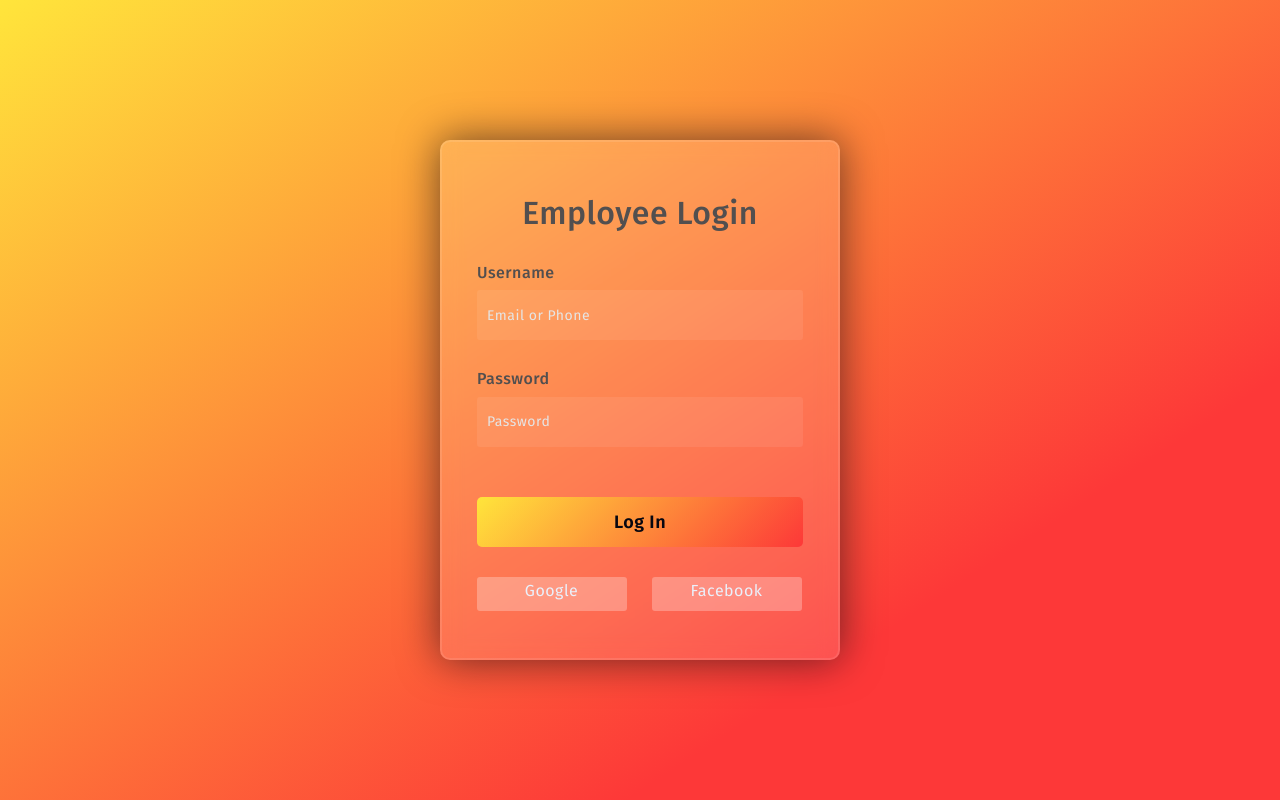
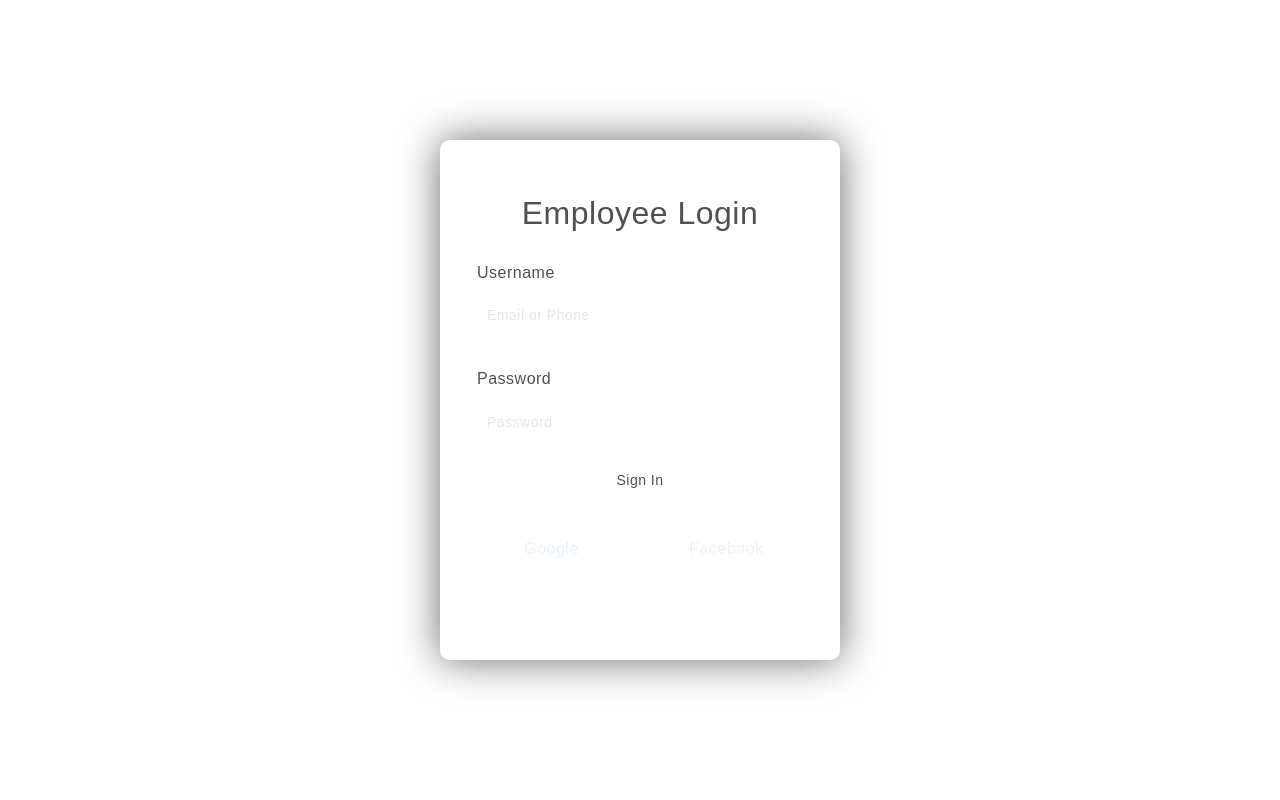
Before and after one commit to thyaaneshwars/hospital-management-system-using-facial-recognition, a Flask app: page /login in a window 1280 px wide. Run offline with Flask 2, Linux system fonts and the light colour scheme; some libraries are stand-ins or nearby versions.

Commit message:
Update login.html

```diff
--- a/templates/login.html
+++ b/templates/login.html
@@ -1,71 +1,80 @@
 <!DOCTYPE html>
-<html lang="en" >
+<html lang="en">
+
 <head>
 	<meta charset="UTF-8">
 	<title></title>
 	<meta name="viewport"
-      content="width=device-width, user-scalable=no, initial-scale=1.0, maximum-scale=1.0, minimum-scale=1.0"><link rel="stylesheet" href="https://cdnjs.cloudflare.com/ajax/libs/normalize/5.0.0/normalize.min.css">
-<link rel='stylesheet' href='https://cdnjs.cloudflare.com/ajax/libs/Swiper/4.3.5/css/swiper.min.css'><link rel="stylesheet" href="./style.css">
+		content="width=device-width, user-scalable=no, initial-scale=1.0, maximum-scale=1.0, minimum-scale=1.0">
+	<link rel="stylesheet" href="https://cdnjs.cloudflare.com/ajax/libs/normalize/5.0.0/normalize.min.css">
+	<link rel='stylesheet' href='https://cdnjs.cloudflare.com/ajax/libs/Swiper/4.3.5/css/swiper.min.css'>
+	<link rel="stylesheet" href="{{ url_for('static', filename='style.css') }}">
 	<style media="screen">
 		*,
 		*:before,
-*:after{
+		*:after {
 			padding: 0;
 			margin: 0;
 			box-sizing: border-box;
 		}
-form{
+
+		form {
 			height: 520px;
 			width: 400px;
-background-color: rgba(255,255,255,0.13);
+			background-color: rgba(255, 255, 255, 0.13);
 			position: absolute;
-transform: translate(-50%,-50%);
+			transform: translate(-50%, -50%);
 			top: 50%;
 			left: 50%;
 			border-radius: 10px;
 			backdrop-filter: blur(10px);
-border: 2px solid rgba(255,255,255,0.1);
-box-shadow: 0 0 40px rgba(8,7,16,0.6);
+			border: 2px solid rgba(255, 255, 255, 0.1);
+			box-shadow: 0 0 40px rgba(8, 7, 16, 0.6);
 			padding: 50px 35px;
 		}
-form *{
+
+		form * {
 			font-family: 'Fira Sans', sans-serif;
 			color: #524f4f;
 			letter-spacing: 0.5px;
 			outline: none;
 			border: none;
 		}
-form h3{
+
+		form h3 {
 			font-size: 32px;
 			font-weight: 500;
 			line-height: 42px;
 			text-align: center;
 		}
 
-label{
+		label {
 			display: block;
 			margin-top: 30px;
 			font-size: 16px;
 			font-weight: 500;
 		}
-input{
+
+		input {
 			display: block;
 			height: 50px;
 			width: 100%;
-background-color: rgba(255,255,255,0.07);
+			background-color: rgba(255, 255, 255, 0.07);
 			border-radius: 3px;
 			padding: 0 10px;
 			margin-top: 8px;
 			font-size: 14px;
 			font-weight: 300;
 		}
-::placeholder{
+
+		::placeholder {
 			color: #e5e5e5;
 		}
-button{
+
+		button {
 			margin-top: 50px;
 			width: 100%;
-background: linear-gradient(135deg,  #FFE53B , #fd3838 );
+			background: linear-gradient(135deg, #FFE53B, #fd3838);
 			color: #080710;
 			padding: 15px 0;
 			font-size: 18px;
@@ -73,49 +82,55 @@
 			border-radius: 5px;
 			cursor: pointer;
 		}
-.social{
+
+		.social {
 			margin-top: 30px;
 			display: flex;
 		}
-.social div{
+
+		.social div {
 			background: red;
 			width: 150px;
 			border-radius: 3px;
 			padding: 5px 10px 10px 5px;
-background-color: rgba(255,255,255,0.27);
+			background-color: rgba(255, 255, 255, 0.27);
 			color: #eaf0fb;
 			text-align: center;
 		}
-.social div:hover{
-background-color: rgba(255,255,255,0.47);
+
+		.social div:hover {
+			background-color: rgba(255, 255, 255, 0.47);
 		}
-.social .fb{
+
+		.social .fb {
 			margin-left: 25px;
 		}
-.social i{
+
+		.social i {
 			margin-right: 4px;
 		}
-
 	</style>
 </head>
+
 <body>
-  <form>
+	{% if error %}
+	<div style="color:red;">{{ error }}</div>
+	{% endif %}
+	<form method="POST" action="/login">
 		<h3>Employee Login</h3>
-
 		<label for="username">Username</label>
-    <input type="text" placeholder="Email or Phone" id="username">
-
+		<input type="text" placeholder="Email or Phone" id="username" name="username">
 		<label for="password">Password</label>
-    <input type="password" placeholder="Password" id="password">
-
-    <button>Log In</button>
+		<input type="password" placeholder="Password" id="password" name="password">
+		<input type="submit" class="button" value="Sign In">
 		<div class="social">
-      <div class="go"><i class="fab fa-google"></i>  Google</div>
-      <div class="fb"><i class="fab fa-facebook"></i>  Facebook</div>
+			<div class="go"><i class="fab fa-google"></i> Google</div>
+			<div class="fb"><i class="fab fa-facebook"></i> Facebook</div>
 		</div>
 	</form>
 	<script src='https://cdnjs.cloudflare.com/ajax/libs/jquery/3.3.1/jquery.min.js'></script>
-<script src='https://cdnjs.cloudflare.com/ajax/libs/Swiper/4.3.5/js/swiper.min.js'></script><script  src="./script.js"></script>
+	<script src='https://cdnjs.cloudflare.com/ajax/libs/Swiper/4.3.5/js/swiper.min.js'></script>
+	<script src="{{ url_for('static', filename='script.js') }}"></script>
+</body>
 
-</body>
 </html>
```
Lines whose indentation alone changed are shown as unchanged.
